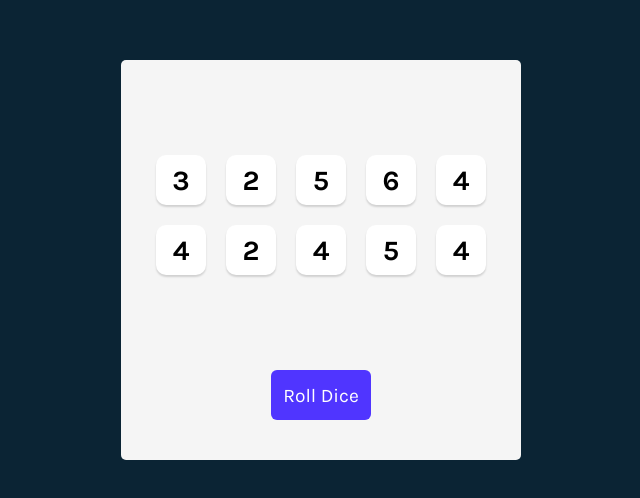
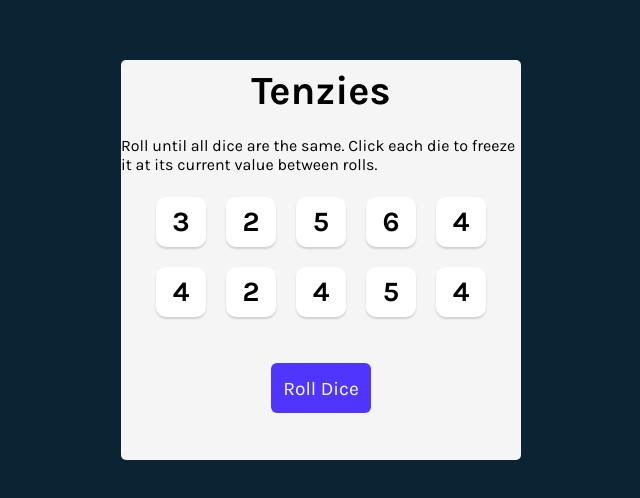
Before and after one commit to LordStoker/Tenzies, a React (Vite) app in the folder Tenzies/: page / in a window 1280 px wide. Shown: the part 140-638 px from the top of the page, without its empty margins (319-959 px from the left). Built offline with nearby package versions, Linux system fonts and the light colour scheme.

Commit message:
alert and won conditional

```diff
--- a/Tenzies/src/App.jsx
+++ b/Tenzies/src/App.jsx
@@ -6,6 +6,12 @@ import {nanoid} from 'nanoid'
 export default function App() {
 
   const [dices, setDices] = useState(generateAllNewDice());
+  const allHeld = dices.every(die => die.isHeld)
+  const allSame = dices.every((die, i, arr) => die.value === arr[0].value)
+
+  if(allHeld && allSame){
+    alert("You won!")
+  }
 
   function generateAllNewDice() {
     const newDice = []
@@ -17,6 +23,8 @@ export default function App() {
     return newDice
   }
 
+
+
   function hold(id){
     setDices(prevDices =>
        prevDices.map(dice =>
@@ -25,11 +33,13 @@ export default function App() {
     }
 
   function rollDice(){
+    if(allHeld && allSame){
+      setDices(generateAllNewDice())
 
+    }
     setDices(prevDices =>
       prevDices.map(dice =>
         dice.isHeld ? dice : {...dice, value: Math.floor(Math.random() * 6) + 1})
-
     );
   }
     // const newDice = dice.map(die => {
@@ -43,6 +53,8 @@ export default function App() {
 
   return(
     <main>
+      <h1 className='title'>Tenzies</h1>
+      <p className='instructions'>Roll until all dice are the same. Click each die to freeze it at its current value between rolls.</p>
       <div className="dice-container">
         {dices.map(die =>
             <Die
@@ -52,7 +64,7 @@ export default function App() {
               handleClick={ () => hold(die.id)} />)
         }
       </div>
-      <button className= "roll-dice" onClick={() => rollDice()}>Roll Dice</button>
+      <button className= "roll-dice" onClick={() => rollDice()}>{allHeld && allSame ? "New Game" : "Roll Dice"}</button>
     </main>
   )
 }
--- a/Tenzies/src/index.css
+++ b/Tenzies/src/index.css
@@ -31,11 +31,16 @@ main{
   align-items: center;
 }
 
+.title{
+  font-size: 40px;
+  margin: 0;
+}
+
 .dice-container{
   display:grid;
   grid-template: auto auto / repeat(5, 1fr);
   gap: 20px;
-  margin: auto;
+  margin-bottom: 40px;
 }
 
 .dice-container button{
```
